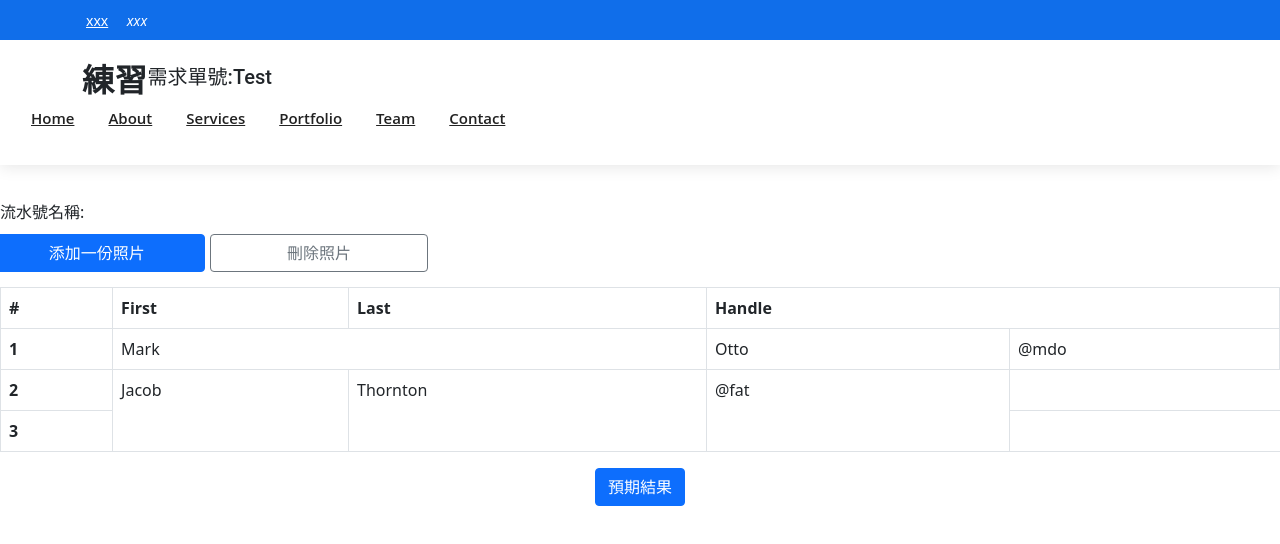
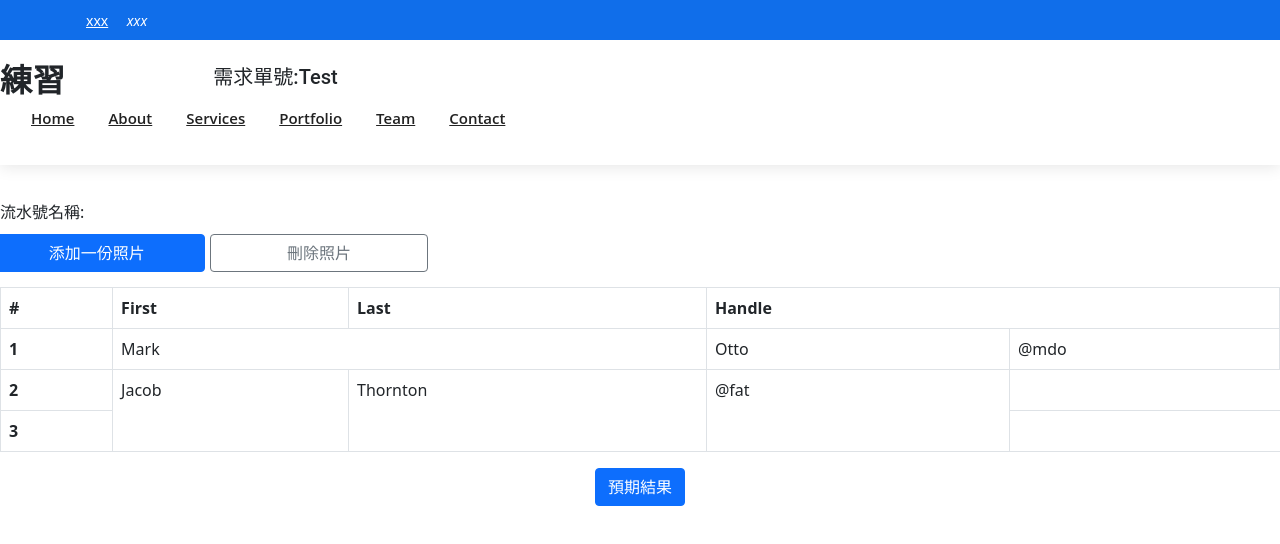
Before and after one commit to kaiiilY/kaiiiiiilll, a plain HTML site: page index.html in a window 1280 px wide. Drawn offline with nearby package versions, Linux system fonts and the light colour scheme.

Commit message:
Update index.html

```diff
--- a/index.html
+++ b/index.html
@@ -28,9 +28,12 @@
       </div>
   </div>
 <header id="header" class="fixed-top">
+    <div class="row">
       <div class="container d-flex align-items-center">
-          <h1 class=" logo mr-auto"><span>練習</span></h1>
-              <h5 class="">需求單號:Test </h5>
+          <h1 class="col-2 logo mr-auto"><span>練習</span></h1>
+          <div class="col-5">
+              <h5 class="col-10">需求單號:Test </h5>
+          </div>
       </div>
       <nav class="col-5 nav-menu d-lg-block">
           <ul>
@@ -43,6 +46,8 @@
 
           </ul>
       </nav><!-- .nav-menu -->
+      </div>
+  </div>
 </header>
 
 <!-- model -->
```
